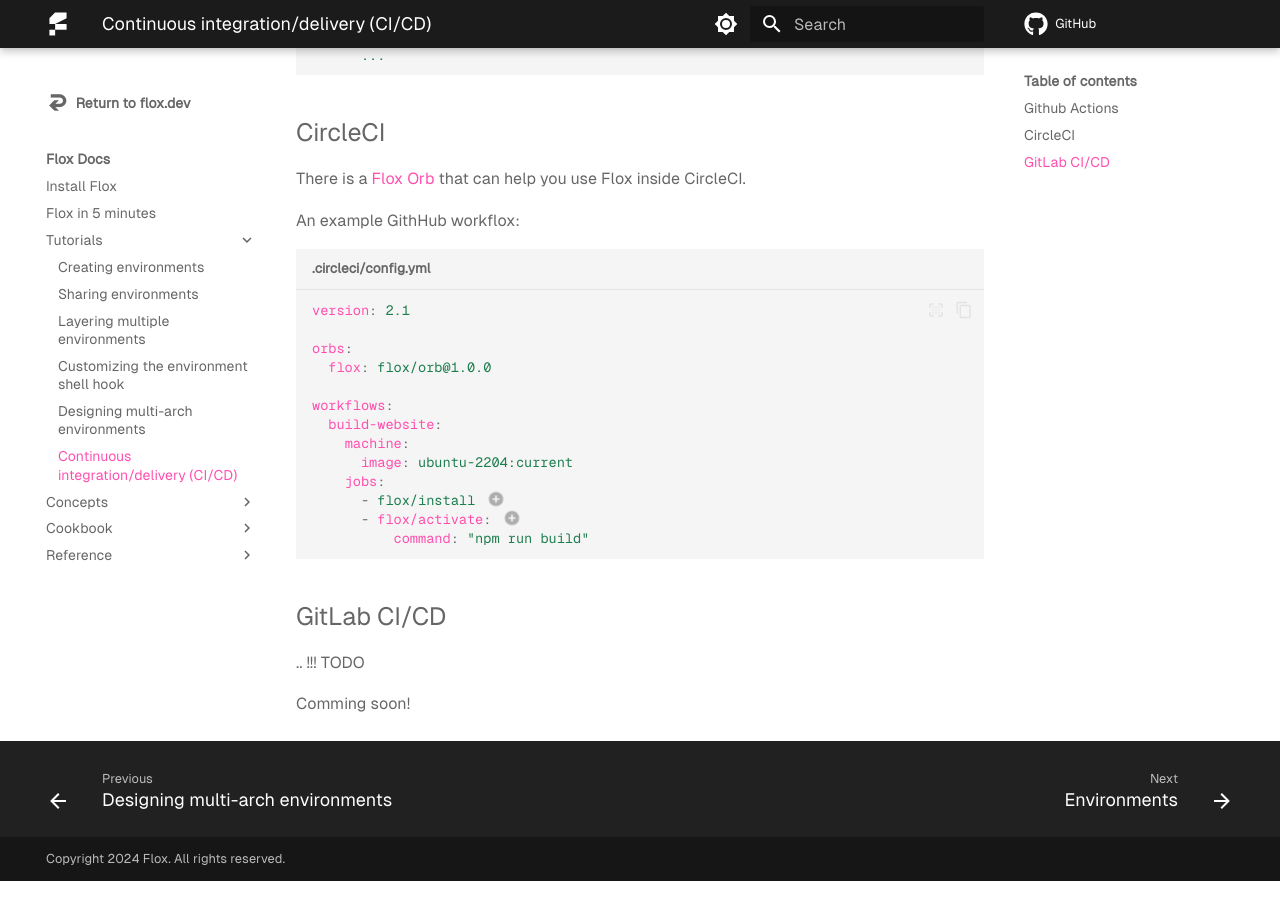
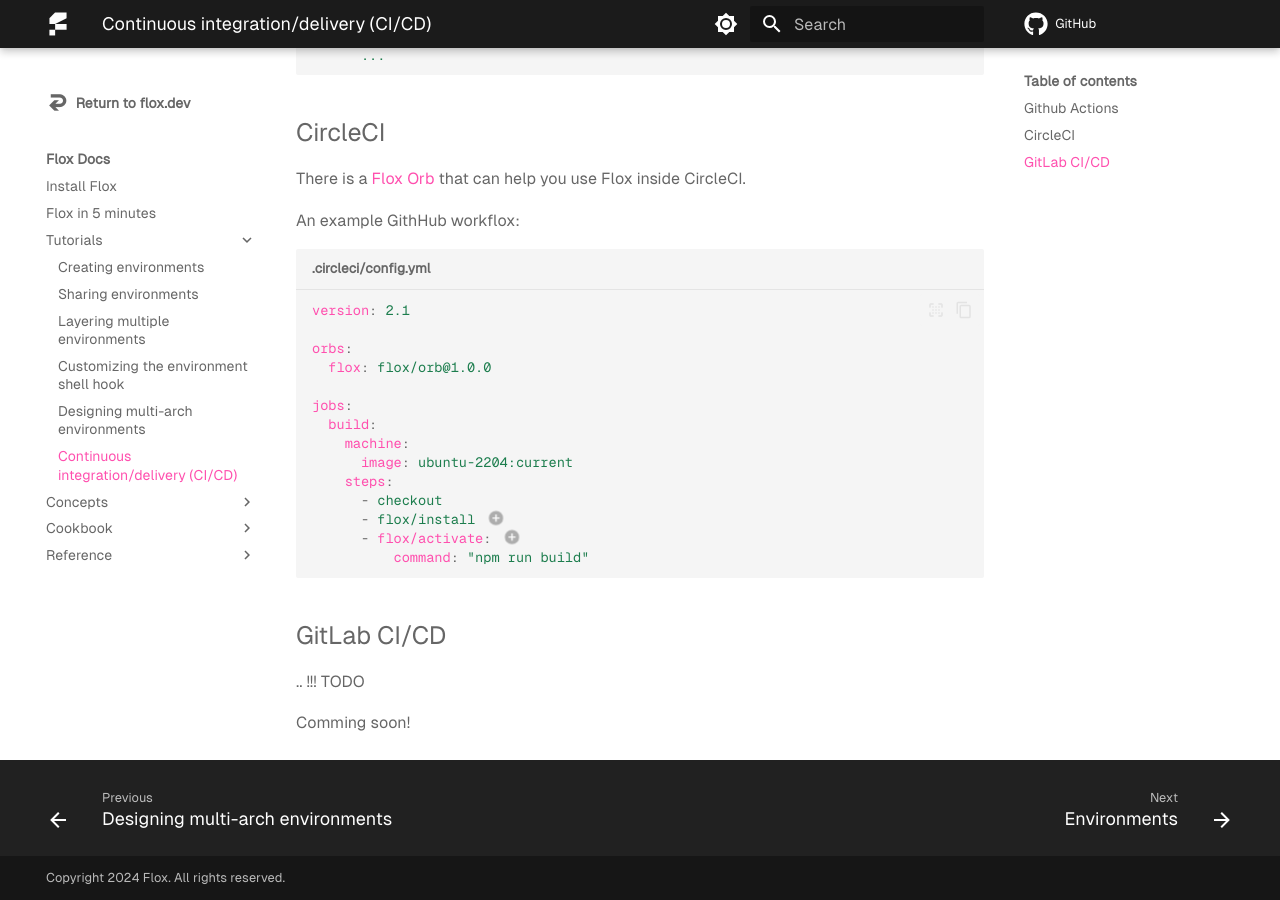
Before and after one commit to flox/floxdocs, an MkDocs documentation site: the page built from docs/tutorials/ci-cd.md, in a window 1280 px wide and 900 px high, scrolled down 928 px. Built offline with MkDocs 1.6.1 and Material for MkDocs 9.7.7, drawn with Linux system fonts in a browser that asks for light colours; plug-ins that fetch from the network failed and are left out; comment, search, counter and statistics services are not loaded.

Commit message:
fix circleci example

```diff
--- a/docs/tutorials/ci-cd.md
+++ b/docs/tutorials/ci-cd.md
@@ -67,11 +67,12 @@
 orbs:
   flox: flox/orb@1.0.0
 
-workflows:
-  build-website:
+jobs:
+  build:
     machine:
       image: ubuntu-2204:current
-    jobs:
+    steps:
+      - checkout
       - flox/install # (1)!
       - flox/activate: # (2)!
           command: "npm run build"
```
